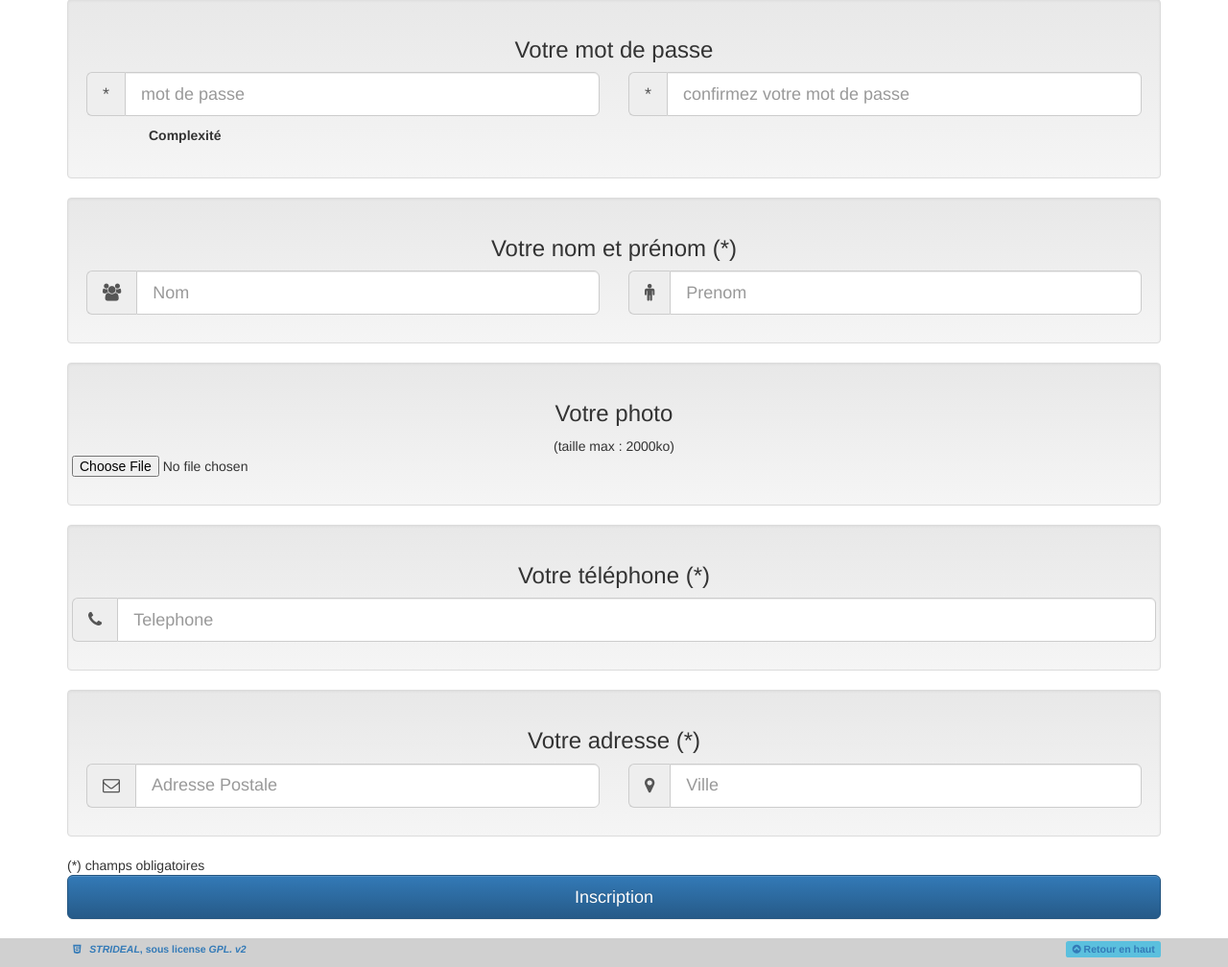
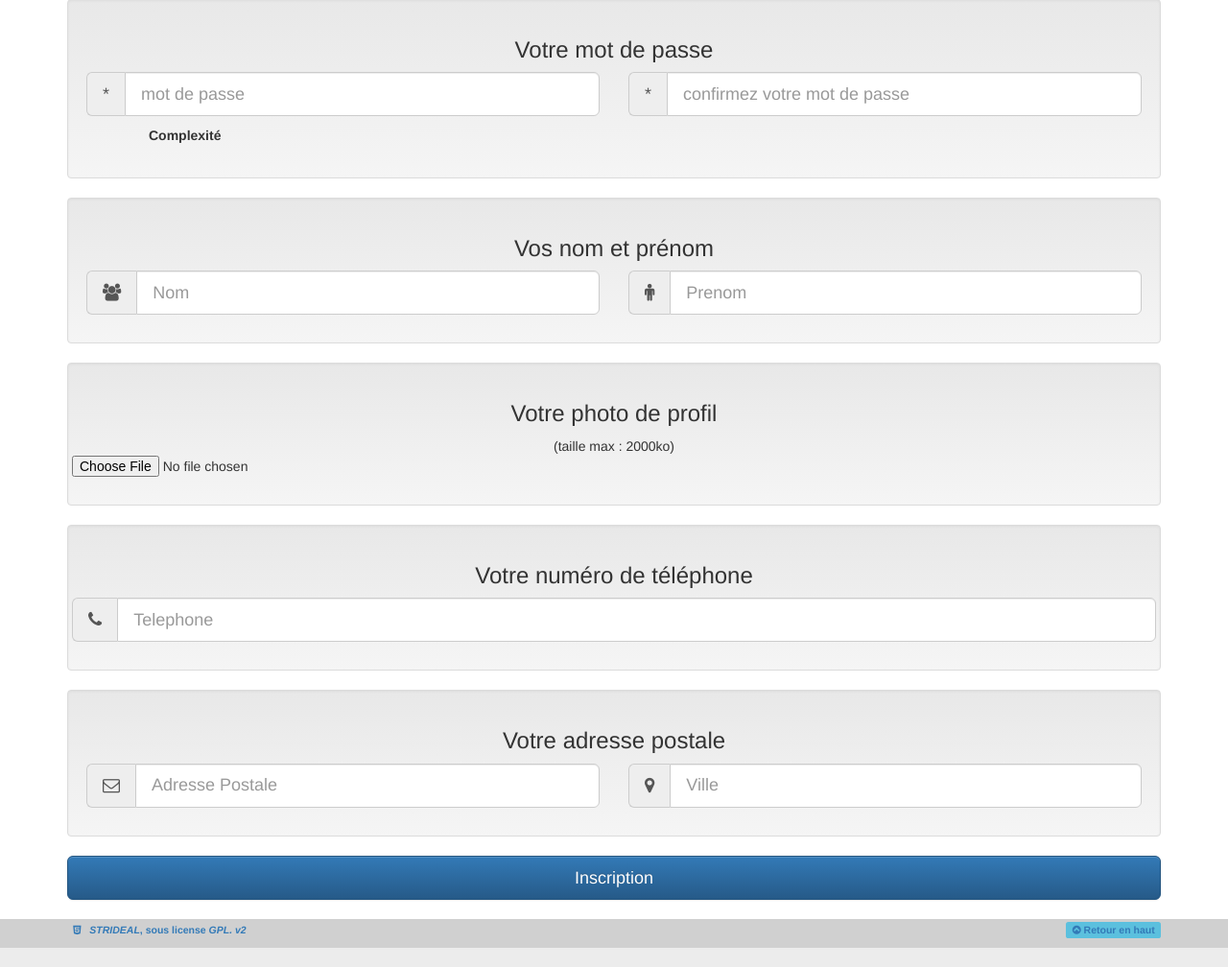
Before and after one commit to emeric254/Web-STRI-S2-Encheres, a PHP site: page /index.php?page=inscription in a window 1280 px wide. Shown: the part 439-1447 px from the top of the page at 96% size. Run offline with PHP 8.4, Linux system fonts and the light colour scheme; some libraries are stand-ins or nearby versions.

Commit message:
maj vue inscription.php

```diff
--- a/PHP/vue/inscription.php
+++ b/PHP/vue/inscription.php
@@ -2,11 +2,13 @@
 /* «inscription.php»
  * formulaire d'inrcription d'un utilisateur
  *
- * //@TODO vars si iscription foireuse ?
- * //@TODO action form a changer
- * //@TODO rajout drag and drop pour image
- * //@TODO faire un test sur les mots de passe pour voir si ils sont identiques
- * //@TODO Preciser l'adresse car on sait pas forcément quoi y écrire
+ * //@ TODO action form a changer
+ * //@ TODO faire un test sur les mots de passe pour voir si ils sont identiques
+ *
+ * //@ TODO pour EVOLVE vars pour re-remplissage auto si iscription foireuse
+ * //@ TODO pour EVOLVE rajout drag and drop pour image
+ * //@ TODO pour EVOLVE rajout choix ville par selection sur code postale
+ *
  */
 ?>
         <!-- Titre -->
@@ -18,10 +20,14 @@
                 </h1>
             </div>
         </div>
+
         <!-- Contenu -->
         <div class="container">
+
             <!-- Formulaire -->
             <form method="POST" class="form-signin" action="core/traitementInscription.php" enctype="multipart/form-data">
+
+                <!-- Email -->
                 <div class="well">
                     <div class="row text-center" style="margin-bottom:10px;">
                         <h3>
@@ -32,12 +38,14 @@
                                 @
                             </span>
                             <label for="inputEmail" class="sr-only">
-								Adresse email (*)
+                                Adresse email
                             </label>
                             <input type="email" name="inputEmail" id="inputEmail" class="form-control" placeholder="email" required autofocus>
                         </div>
                     </div>
                 </div>
+
+                <!-- Password -->
                 <div class="well">
                     <div class="row text-center" style="margin-bottom:10px;">
                         <h3>
@@ -49,7 +57,7 @@
                                     *
                                 </span>
                                 <label for="inputPassword" class="sr-only">
-									Mot de passe (*)
+                                    Mot de passe
                                 </label>
                                 <input type="password" name="inputPassword" id="inputPassword" class="form-control" placeholder="mot de passe" required>
                             </div>
@@ -60,7 +68,7 @@
                                     *
                                 </span>
                                 <label for="inputPasswordBis" class="sr-only">
-									Confirmation (*)
+                                    Confirmation
                                 </label>
                                 <input type="password" id="inputPasswordBis" class="form-control" placeholder="confirmez votre mot de passe" required>
                             </div>
@@ -79,10 +87,13 @@
                         </div>
                     </div>
                 </div>
+
+
+                <!-- Nom & prénom -->
                 <div class="well">
                     <div class="row text-center" style="margin-bottom:10px;">
                         <h3>
-							Votre nom et pr&eacute;nom (*)
+                            Vos nom et pr&eacute;nom
                         </h3>
                         <div class="col-md-6">
                             <div class="input-group input-group-lg">
@@ -108,10 +119,12 @@
                         </div>
                     </div>
                 </div>
+
+                <!-- Photo -->
                 <div class="well">
                     <div class="row text-center" style="margin-bottom:10px;">
                         <h3>
-							Votre photo
+                            Votre photo de profil
                         </h3>
                         (taille max : 2000ko)
                         <div class="input-group input-group-lg">
@@ -124,10 +137,12 @@
                         </div>
                     </div>
                 </div>
+
+                <!-- Téléphone -->
                 <div class="well">
                     <div class="row text-center" style="margin-bottom:10px;">
                         <h3>
-							Votre t&eacute;l&eacute;phone (*)
+                            Votre numéro de t&eacute;l&eacute;phone
                         </h3>
                         <div class="input-group input-group-lg">
                             <span class="input-group-addon">
@@ -140,10 +155,12 @@
                         </div>
                     </div>
                 </div>
+
+                <!-- Adresse -->
                 <div class="well">
                     <div class="row text-center" style="margin-bottom:10px;">
                         <h3>
-							Votre adresse (*)
+                            Votre adresse postale
                         </h3>
                         <div class="col-md-6">
                             <div class="input-group input-group-lg">
@@ -169,10 +186,10 @@
                         </div>
                     </div>
                 </div>
-				<div >
-						(*) champs obligatoires
-				</div>
+
                 <!-- Submit -->
                 <button class="btn btn-lg btn-primary btn-block" type="submit">Inscription</button>
+
             </form>
+
         </div>
```
Lines whose indentation alone changed are shown as unchanged.
